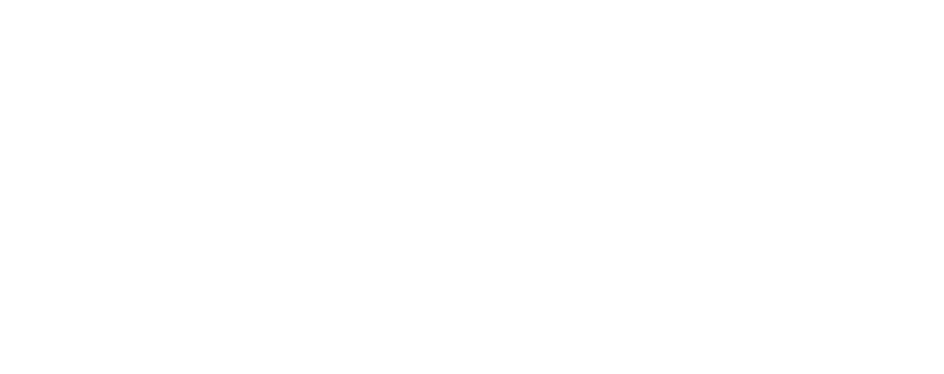
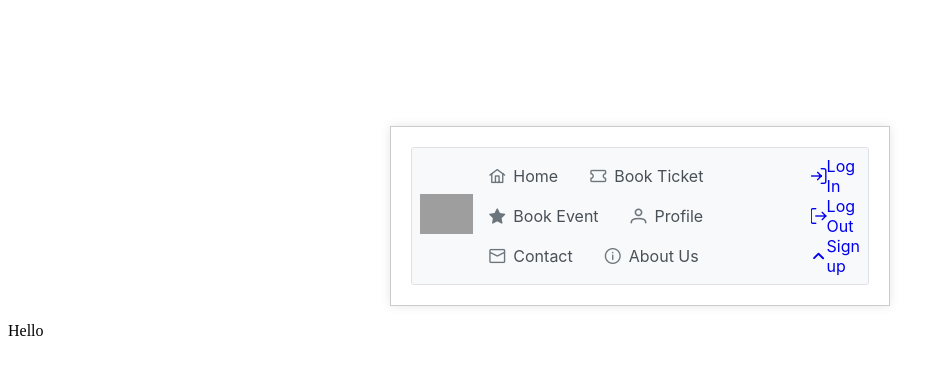
Before and after one commit to nuduja/ZooManagementFrontendCustomer, a React (Vite) app: page / in a window 1280 px wide. Shown: the top 374 px of the page, without its empty margins (0-944 px from the left). Built offline with nearby package versions, Linux system fonts and the light colour scheme; grey boxes are pictures that could not be loaded.

Commit message:
refactor home component

```diff
--- a/src/App.jsx
+++ b/src/App.jsx
@@ -1,14 +1,14 @@
 import React from 'react';
 import { BrowserRouter as Router, Routes, Route } from 'react-router-dom';
 import Navbar from './components/navbar';
-import Home from './pages/home';
+import Home from './components/home';
 import Login from './pages/login';
 import Signup from './pages/signup';
 
 function App() {
     return (
         <Router>
-            {/* <Navbar/> */}
+            <Navbar/>
             <Routes>
                 <Route path="/" element={<Home />} />
                 <Route path="/login" element={<Login />} />
--- a/src/pages/home.jsx
+++ b/src/components/home.jsx
@@ -1,12 +1,11 @@
 // Home.js
 import React from 'react';
-// import { Button } from 'primereact/button';
-// import { Image } from 'primereact/image';
-// import '../styles/home.css';
+import { Button } from 'primereact/button';
+import { Image } from 'primereact/image';
+import '../styles/home.css';
 
 const Home = () => {
   return (
-    <></>
     // <div className="p-d-flex p-flex-column p-jc-center p-ai-center home-container">
     //   <Image src="assets/welcome-image.jpg" alt="Welcome Image" className="welcome-image" />
     //   <h1 className="p-mt-3 zoo-heading">Welcome to Our Zoo</h1>
@@ -35,6 +34,9 @@
     //     <Button label="Explore Now" icon="pi pi-arrow-right" className="p-button-raised p-button-rounded p-button-primary zoo-button" />
     //   </div>
     // </div>
+    <>
+    <p>Hello</p>
+    </>
   );
 };
 
--- /dev/null
+++ b/src/styles/home.css
@@ -0,0 +1,53 @@
+/* Home.css */
+/* .home-container {
+    text-align: center;
+    padding: 20px;
+  } */
+
+  /* .welcome-image {
+    width: 100%;
+    max-width: 600px;
+    border-radius: 10px;
+    margin-bottom: 20px;
+  } */
+/*
+  .zoo-heading {
+    font-size: 2.5rem;
+    color: #2e643e;
+  }
+
+  .zoo-subtitle {
+    font-size: 1.2rem;
+    color: #4d4d4d;
+  }
+
+  .zoo-section-heading {
+    font-size: 1.8rem;
+    color: #2e643e;
+    margin-bottom: 10px;
+  }
+
+  .zoo-list {
+    list-style-type: none;
+    padding: 0;
+    font-size: 1.1rem;
+    color: #4d4d4d;
+  }
+
+  .zoo-list li::before {
+    content: '•';
+    color: #2e643e;
+    display: inline-block;
+    width: 1em;
+    margin-left: -1em;
+  }
+
+  .zoo-button {
+    background-color: #2e643e;
+    color: #fff;
+    margin-right: 10px;
+  }
+
+  .zoo-button:hover {
+    background-color: #1f4429;
+  } */
```
